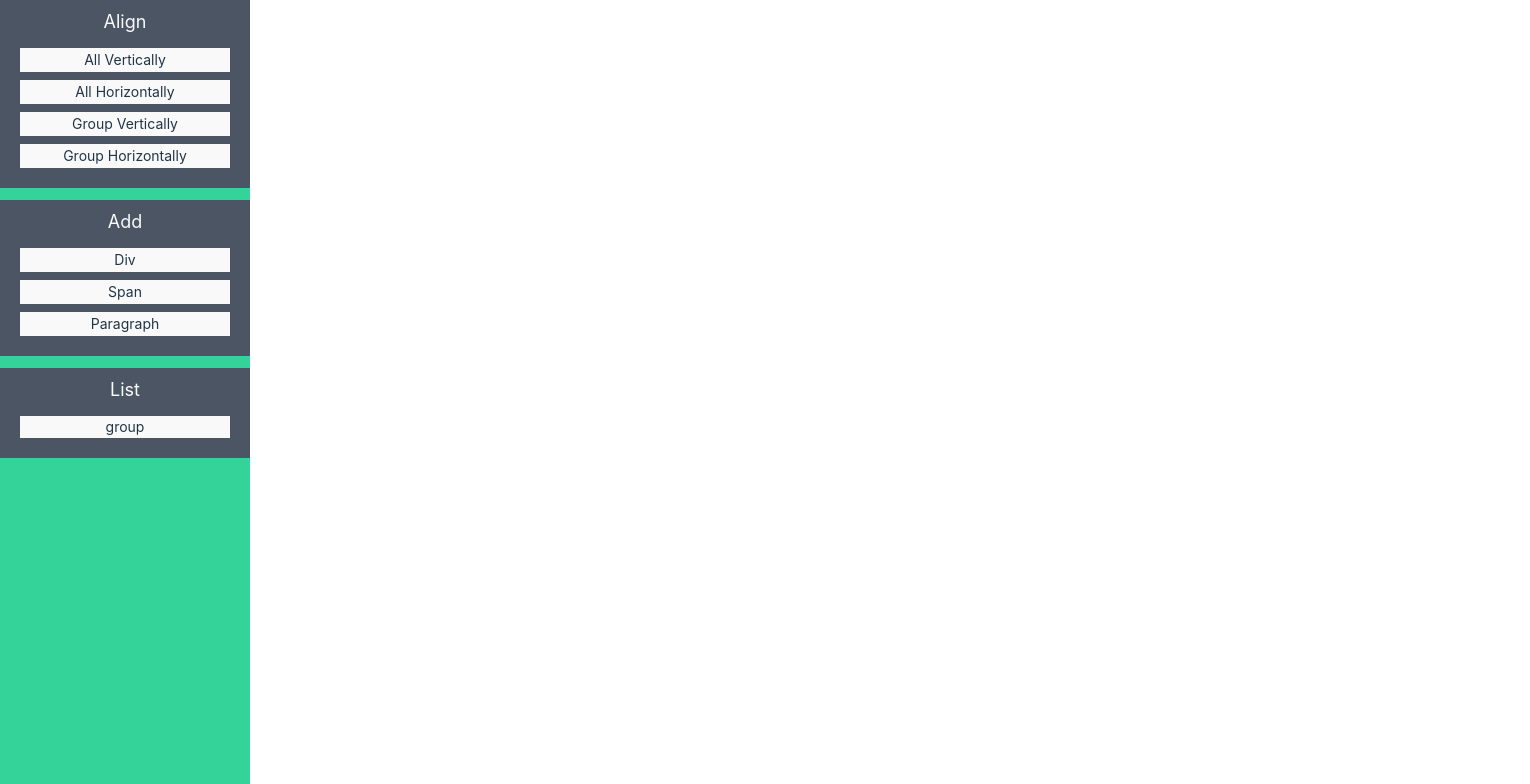
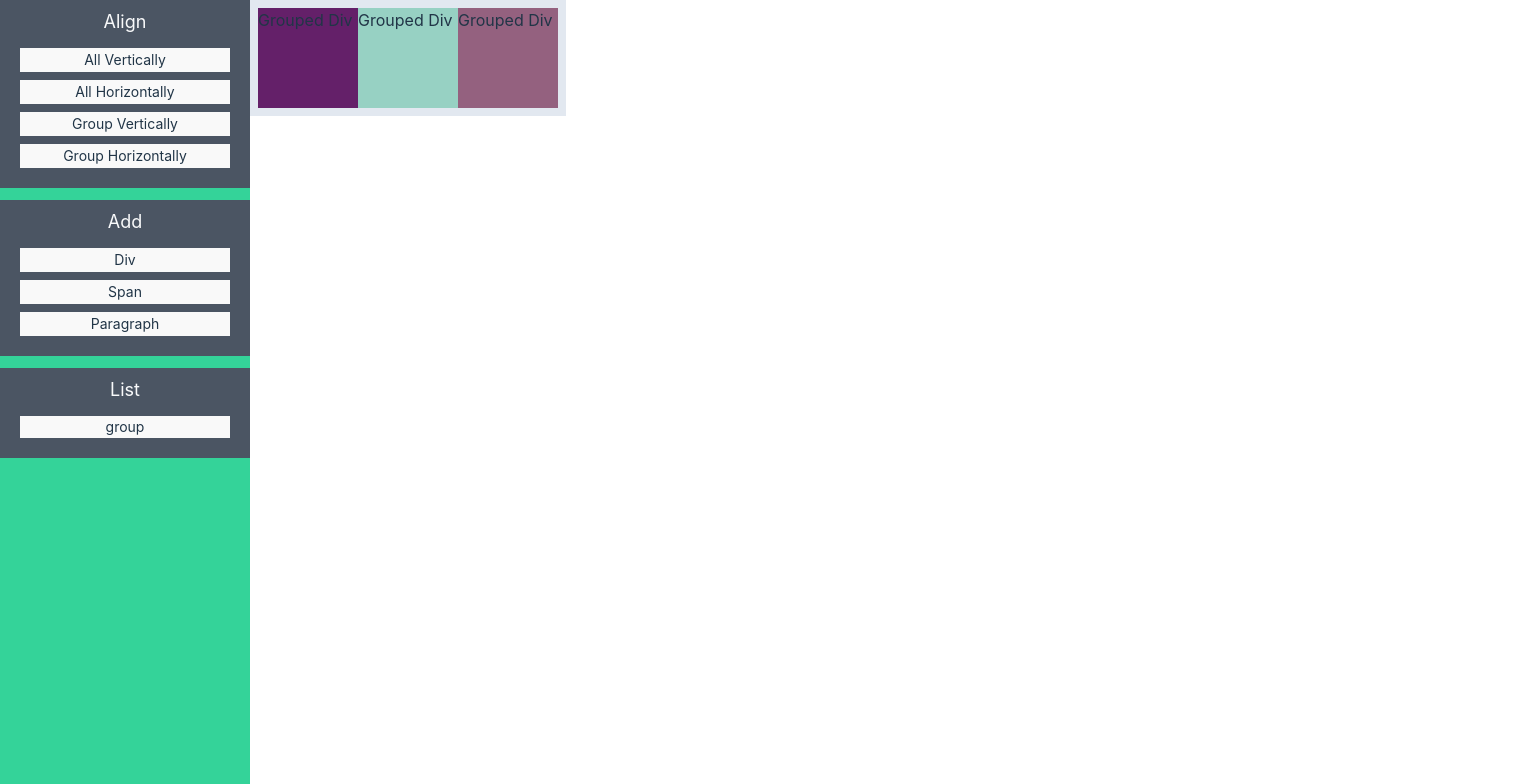
Before and after one commit to 2duckchun/yune, a React (Vite) app: page / in a window 1280 px wide. Shown: the top 784 px of the page, 1530 px wide, since content can reach past the window. Built offline with nearby package versions, Linux system fonts and the light colour scheme.

Commit message:
feat: render CustomElementGroup

```diff
--- a/src/components/playground/playground.tsx
+++ b/src/components/playground/playground.tsx
@@ -4,6 +4,7 @@ import { useElementStateManagingContext } from '@/contexts/element-state-manage-
 import { CustomDivElement } from '../element/custom-div-element'
 import { CustomParagraphElement } from '../element/custom-paragraph-element'
 import { CustomSpanElement } from '../element/custom-span-element'
+import { CustomElementGroup } from '../element/custom-element-group'
 
 interface PlaygroundProps extends HTMLAttributes<HTMLDivElement> {}
 
@@ -11,8 +12,7 @@ export const Playground: FunctionComponent<PlaygroundProps> = ({
   className,
   ...props
 }): JSX.Element => {
-  const { elementList, globalAlign, moveElement } =
-    useElementStateManagingContext()
+  const { elementList, globalAlign } = useElementStateManagingContext()
 
   return (
     <section
@@ -26,12 +26,23 @@ export const Playground: FunctionComponent<PlaygroundProps> = ({
       {...props}
     >
       {elementList.map((element, index) => {
-        if (!element.isGroup) {
+        if (element.isGroup) {
+          return (
+            <CustomElementGroup
+              key={element.id}
+              index={index}
+              childElementList={element.childElementList}
+              id={element.id}
+              groupAlign={element.groupAlign}
+            />
+          )
+        }
+
         if (element.tag === 'div')
           return (
             <CustomDivElement
+              key={element.id}
               index={index}
-                moveElement={moveElement}
               id={element.id}
               className="shrink-0"
               bgColor={element.color}
@@ -43,8 +54,8 @@ export const Playground: FunctionComponent<PlaygroundProps> = ({
         if (element.tag === 'p')
           return (
             <CustomParagraphElement
+              key={element.id}
               index={index}
-                moveElement={moveElement}
               id={element.id}
               className="shrink-0"
               bgColor={element.color}
@@ -57,7 +68,7 @@ export const Playground: FunctionComponent<PlaygroundProps> = ({
           return (
             <CustomSpanElement
               index={index}
-                moveElement={moveElement}
+              key={element.id}
               id={element.id}
               className="shrink-0"
               bgColor={element.color}
@@ -65,7 +76,6 @@ export const Playground: FunctionComponent<PlaygroundProps> = ({
               width={element.width}
             />
           )
-        }
       })}
     </section>
   )
```
Lines whose indentation alone changed are shown as unchanged.
